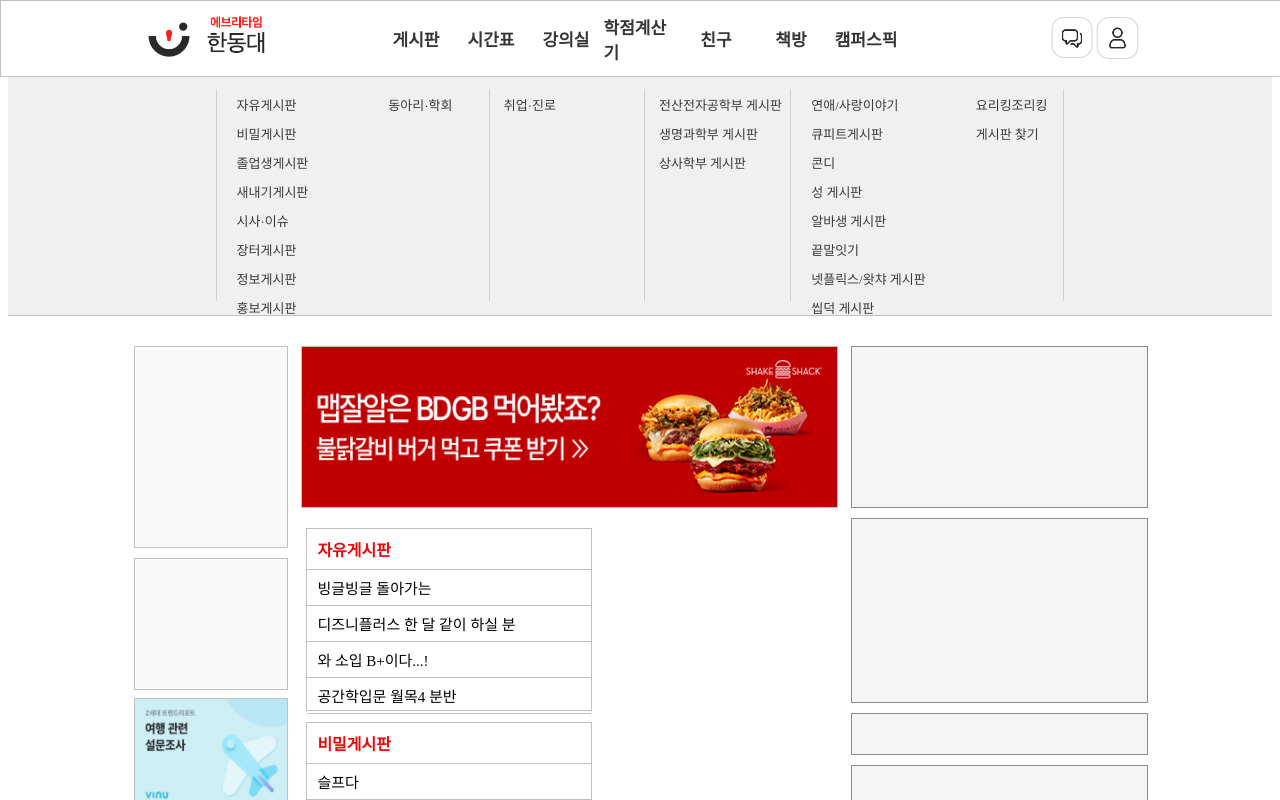
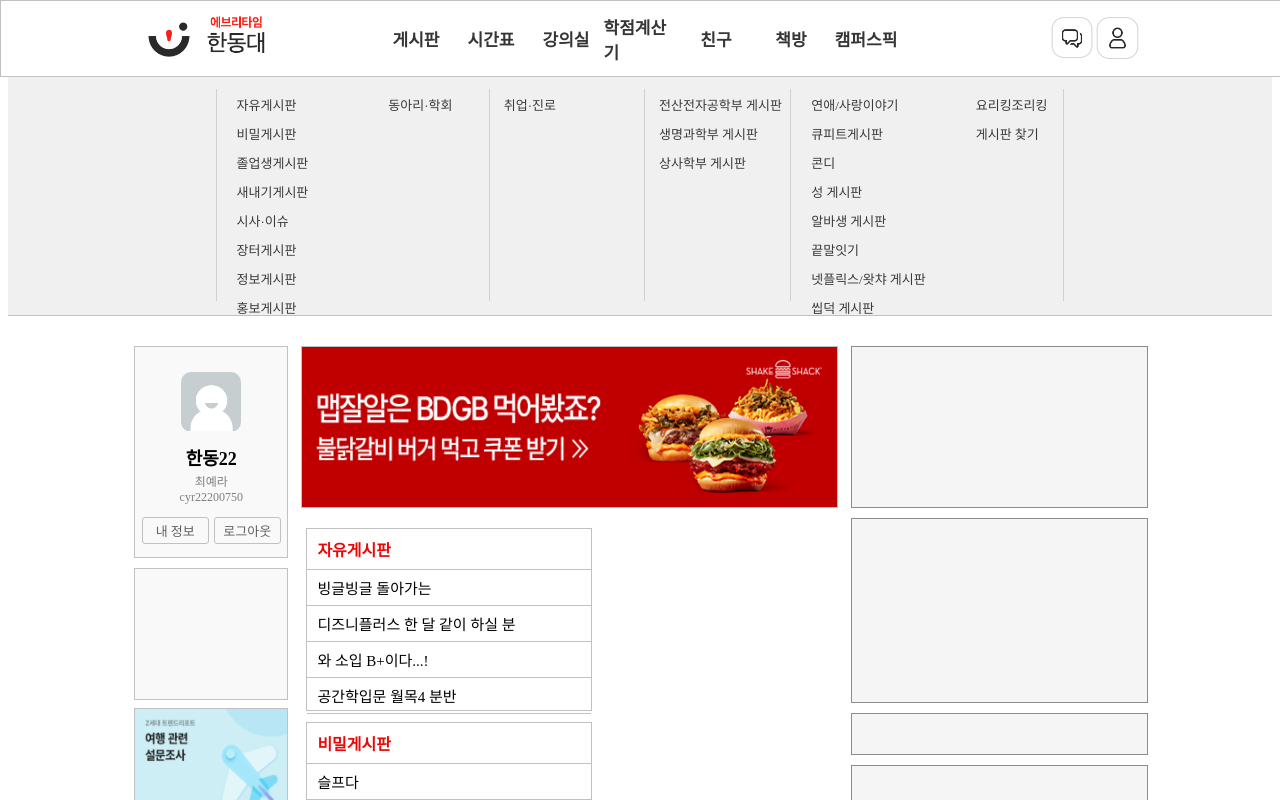
Before and after one commit to YearaChoi/2024-summer-webcamp, a React (Create React App) app: page / in a window 1280 px wide. Shown: the top 800 px of the page. Built offline with nearby package versions, Linux system fonts and the light colour scheme.

Commit message:
style: 메인페이지 좌측 유저 정보 스타일 작업

```diff
--- a/src/components/Main.jsx
+++ b/src/components/Main.jsx
@@ -6,6 +6,7 @@ import mainAd from "../assets/icons/mainAd.png";
 import Ad1 from "../assets/icons/Ad1.png";
 import Ad2 from "../assets/icons/Ad2.png";
 import Ad3 from "../assets/icons/Ad3.png";
+import personImg from "../assets/icons/personImg.png";
 
 function Main() {
   const 자유게시판 = [
@@ -61,7 +62,22 @@ function Main() {
     <Wrapper>
       <Contents>
         <Left>
-          <PersonInfo></PersonInfo>
+          <PersonInfo>
+            <PersonImg>
+              <img src={personImg} alt="유저이미지"></img>
+            </PersonImg>
+            <Info>
+              <UserName>한동22</UserName>
+              <UserInfo>
+                <div>최예라</div>
+                <div>cyr22200750</div>
+              </UserInfo>
+            </Info>
+            <Btn>
+              <MyInfoBtn>내 정보</MyInfoBtn>
+              <LogOutBtn>로그아웃</LogOutBtn>
+            </Btn>
+          </PersonInfo>
           <PersonInfo2></PersonInfo2>
           <AdImg>
             <img src={Ad1} alt="광고1"></img>
@@ -120,8 +136,86 @@ const PersonInfo = styled.div`
   border: 0.9px solid #c2c1c1;
   background-color: #f9f9f9;
   width: 100%;
-  height: 200px;
+  height: 210px;
   margin-bottom: 10px;
+`;
+
+const PersonImg = styled.div`
+  margin-top: 25px;
+  /* border: 1px solid red; */
+  height: 60px;
+  display: flex;
+  justify-content: center;
+
+  img {
+    width: 60px;
+    height: 100%;
+    border-radius: 10px;
+  }
+`;
+
+const Info = styled.div`
+  /* border: 1px solid red; */
+  height: 70px;
+  margin-top: 5px;
+`;
+
+const UserName = styled.div`
+  /* border: 1px solid red; */
+  margin-top: 10px;
+  height: 30px;
+  display: flex;
+  justify-content: center;
+  align-items: center;
+  font-size: 18px;
+  font-weight: 700;
+`;
+const UserInfo = styled.div`
+  /* border: 1px solid red; */
+  height: 30px;
+
+  div {
+    display: flex;
+    justify-content: center;
+    align-items: center;
+    font-size: 12px;
+    color: #7e7e7e;
+  }
+`;
+
+const Btn = styled.div`
+  /* border: 1px solid red; */
+  margin-top: 5px;
+  height: 30px;
+  display: flex;
+  justify-content: center;
+`;
+
+const MyInfoBtn = styled.div`
+  border: 0.9px solid #c2c1c1;
+  border-radius: 3px;
+  width: 65px;
+  height: 25px;
+  margin-right: 5px;
+  font-size: 13px;
+  color: #606060;
+  display: flex;
+  justify-content: center;
+  align-items: center;
+  cursor: pointer;
+`;
+
+const LogOutBtn = styled.div`
+  border: 0.9px solid #c2c1c1;
+  border-radius: 3px;
+  width: 65px;
+  height: 25px;
+  font-size: 13px;
+  color: #606060;
+  display: flex;
+  justify-content: center;
+  align-items: center;
+  cursor: pointer;
 `;
 
 const PersonInfo2 = styled.div`
```
Also changed, not shown: src/assets/icons/personImg.png (added).
